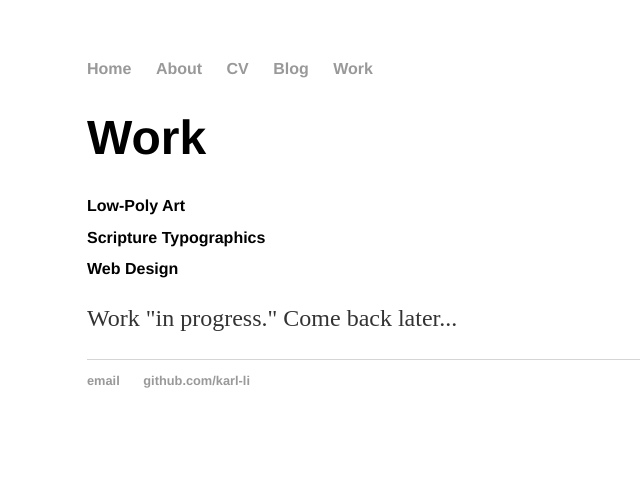
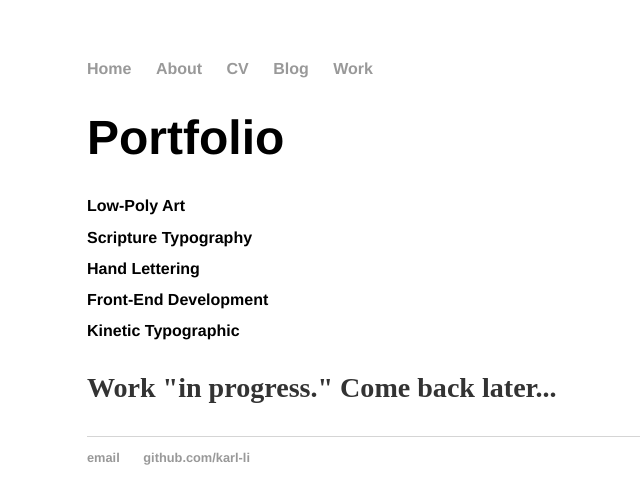
Before and after one commit to karl-li/karl-li.github.io, a Jekyll site: the page built from work/index.html, in a window 1280 px wide. Shown: the top 504 px of the page, without its empty margins (105-745 px from the left). Built offline with Jekyll 4.4.1, drawn with Linux system fonts in a browser that asks for light colours.

Commit message:
Update index.html

```diff
--- a/work/index.html
+++ b/work/index.html
@@ -1,11 +1,13 @@
 ---
 layout: default
-title: Karl Li - Work
+title: Karl Li - Portfolio
 ---
 <div class="blurb">
-	<h1>Work</h1>
+	<h1>Portfolio</h1>
 	<h2>Low-Poly Art</h2>
-	<h2>Scripture Typographics</h2>
-	<h2>Web Design</h2>
+	<h2>Scripture Typography</h2>
+	<h2>Hand Lettering</h2>
+	<h2>Front-End Development</h2>
+	<h2>Kinetic Typographic<h3>
 	<p>Work "in progress." Come back later...</em></p>
 </div><!-- /.blurb -->
```
